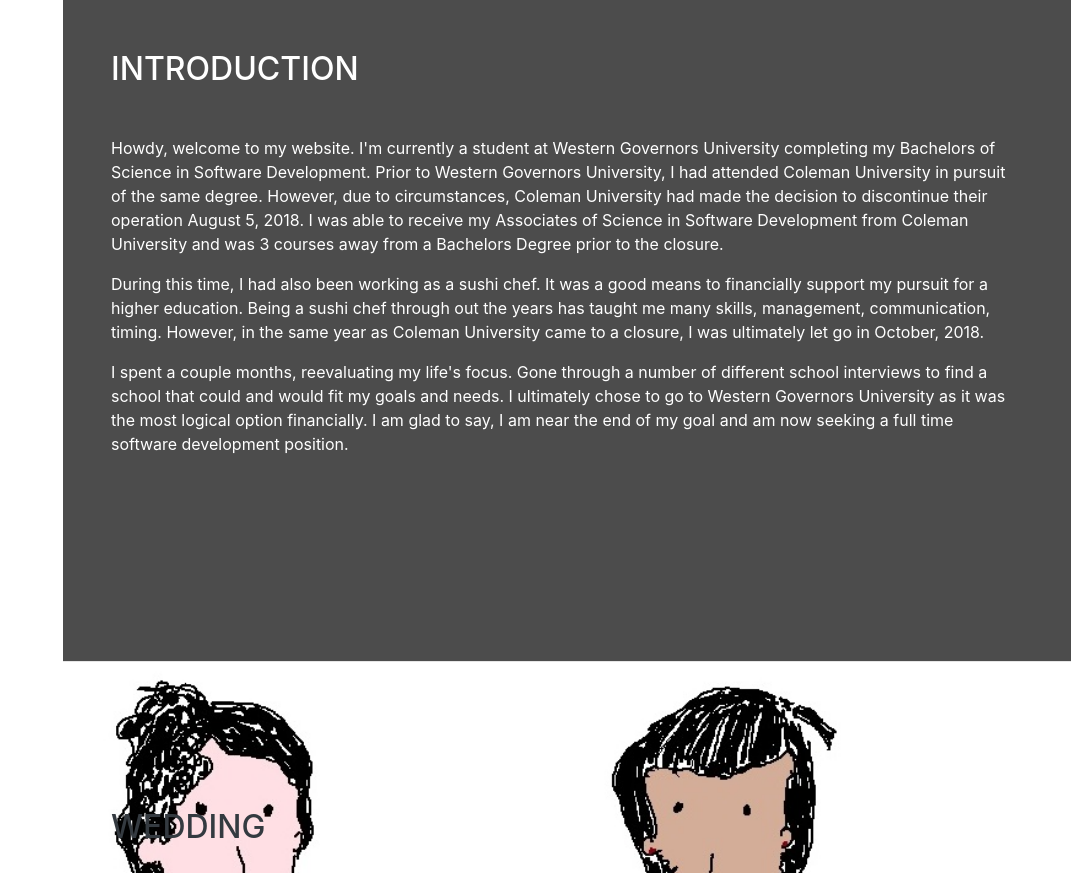
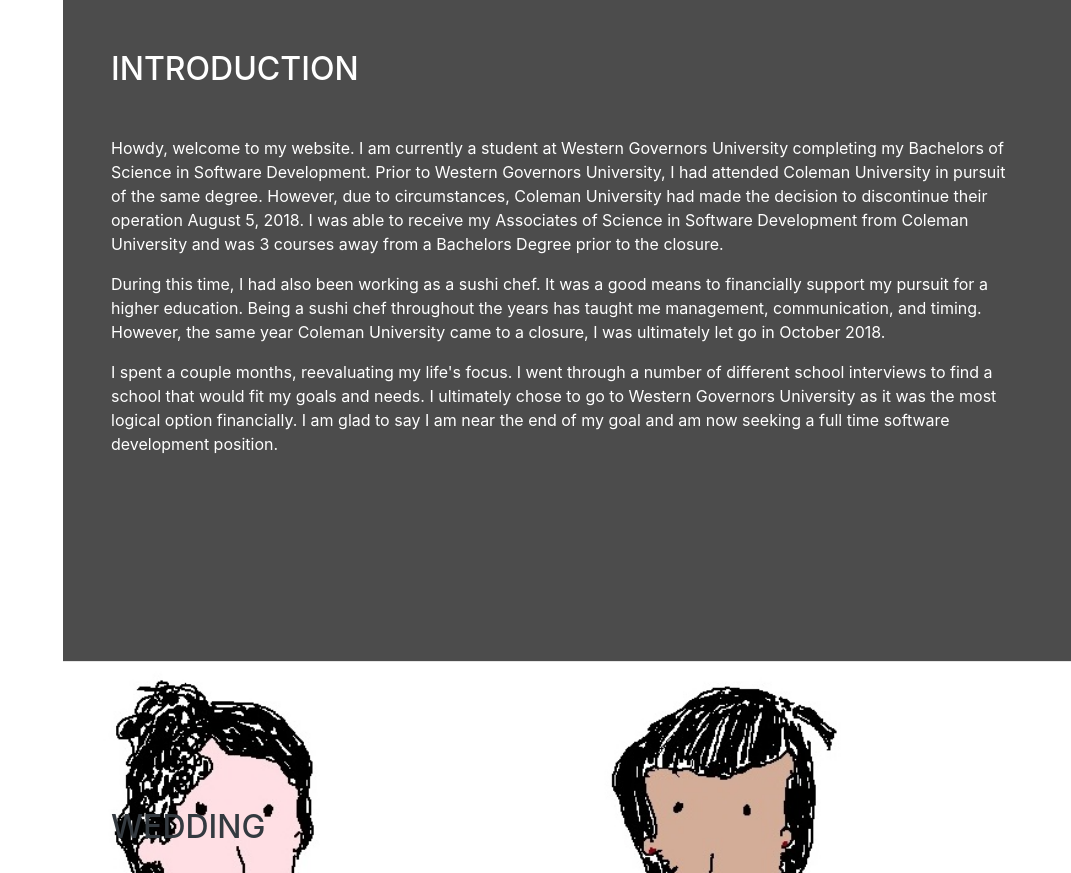
Before and after one commit to ddnguyen89/ddnguyen89_2018, a website with bundled scripts: page index.html in a window 1280 px wide. Shown: the part 940-1813 px from the top of the page, without its empty margins (209-1280 px from the left). Built offline with nearby package versions, Linux system fonts and the light colour scheme; a web font is replaced by a local one.

Commit message:
Update index.html

```diff
--- a/index.html
+++ b/index.html
@@ -92,15 +92,15 @@
     <section class="resume-section p-3 p-lg-5 d-flex align-items-center" id="introduction">
         <div class="w-100">
             <h2 class="mb-5">Introduction</h2>
-            <p>Howdy, welcome to my website. I'm currently a student at Western Governors University completing my Bachelors of Science in Software Development. Prior to Western Governors University, I had attended Coleman University in pursuit of the same
+            <p>Howdy, welcome to my website. I am currently a student at Western Governors University completing my Bachelors of Science in Software Development. Prior to Western Governors University, I had attended Coleman University in pursuit of the same
                 degree. However, due to circumstances, Coleman University had made the decision to discontinue their operation August 5, 2018. I was able to receive my Associates of Science in Software Development from Coleman University and was 3 courses
                 away from a Bachelors Degree prior to the closure.
             </p>
-            <p>During this time, I had also been working as a sushi chef. It was a good means to financially support my pursuit for a higher education. Being a sushi chef through out the years has taught me many skills, management, communication, timing.
-                However, in the same year as Coleman University came to a closure, I was ultimately let go in October, 2018.
+            <p>During this time, I had also been working as a sushi chef. It was a good means to financially support my pursuit for a higher education. Being a sushi chef throughout the years has taught me management, communication, and timing. However,
+                the same year Coleman University came to a closure, I was ultimately let go in October 2018.
             </p>
-            <p>I spent a couple months, reevaluating my life's focus. Gone through a number of different school interviews to find a school that could and would fit my goals and needs. I ultimately chose to go to Western Governors University as it was the
-                most logical option financially. I am glad to say, I am near the end of my goal and am now seeking a full time software development position.
+            <p>I spent a couple months, reevaluating my life's focus. I went through a number of different school interviews to find a school that would fit my goals and needs. I ultimately chose to go to Western Governors University as it was the most logical
+                option financially. I am glad to say I am near the end of my goal and am now seeking a full time software development position.
             </p>
         </div>
     </section>
```
